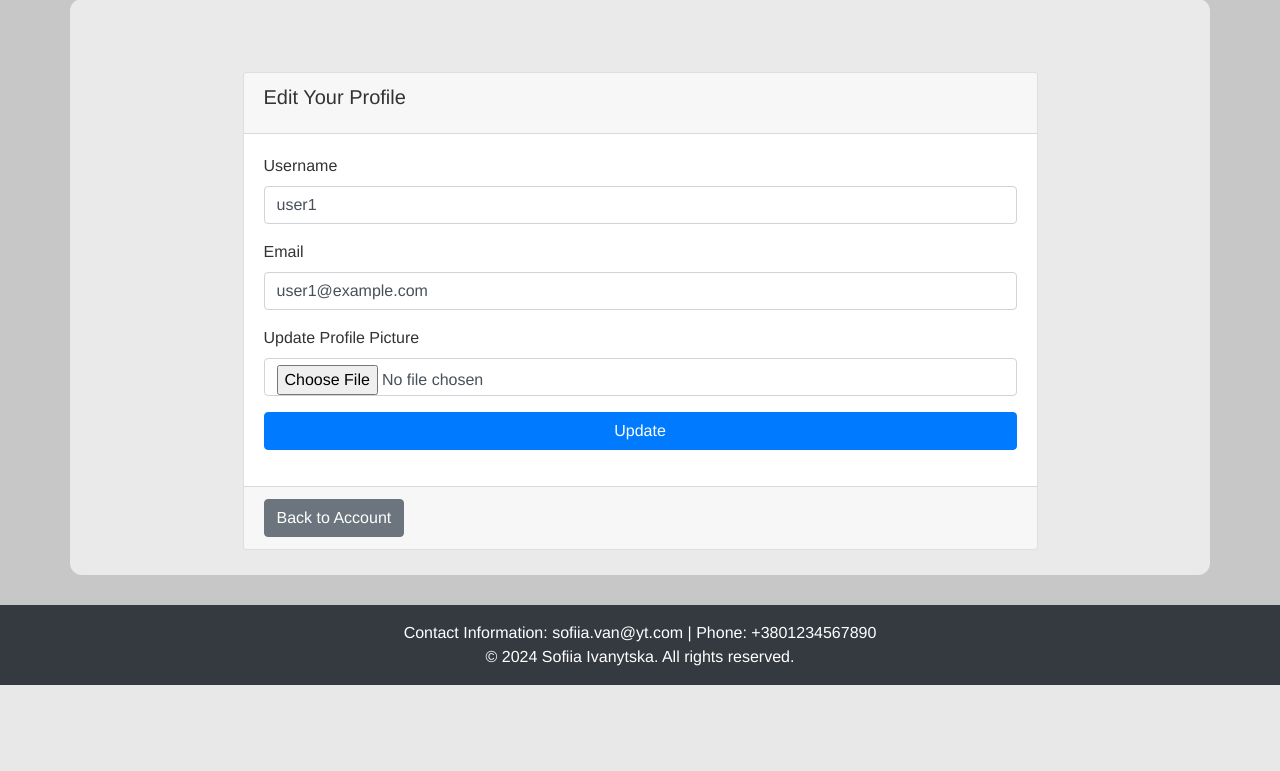
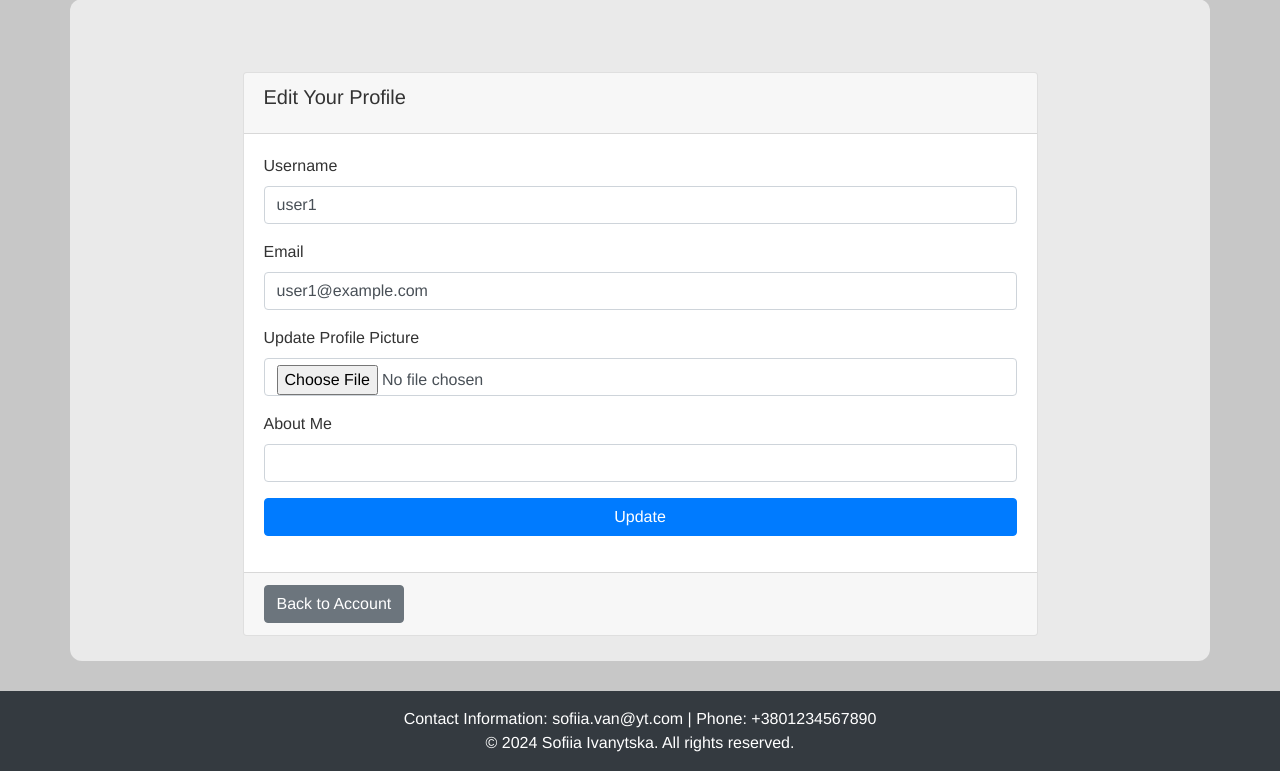
Before and after one commit to 1vanytska/flask-app-lab, a Flask app: page /users/edit_profile in a window 1280 px wide. Shown: the part 121-892 px from the top of the page. Before the commit the page ends 806 px from the top, so only its background shows below. Run offline with Flask 3, Linux system fonts and the light colour scheme; a user stored in the database is signed in; some libraries are stand-ins or nearby versions.

Commit message:
Add about_me, last_seen - Task 6

```diff
--- a/app/users/forms.py
+++ b/app/users/forms.py
@@ -49,6 +49,7 @@ class UpdateAccountForm(FlaskForm):
     username = StringField('Username', validators=[DataRequired(), Length(min=3, max=20), Regexp('^[A-Za-z][A-Za-z0-9_]*$', message="Username must start with a letter and contain only letters, numbers, and underscores")])
     email = StringField('Email', validators=[DataRequired(), Email()])
     picture = FileField('Update Profile Picture', validators=[FileAllowed(['jpg', 'png', 'jpeg'], 'Images only!')])  # Додаємо поле для зображень
+    about_me = StringField('About Me', validators=[Length(max=200)])
     submit = SubmitField('Update')
 
     def validate_username(self, username):
--- a/app/users/templates/users/account.html
+++ b/app/users/templates/users/account.html
@@ -17,6 +17,8 @@
         <div class="col-md-8">
             <h2>{{ user.username }}</h2>
             <p><strong>Email:</strong> {{ user.email }}</p>
+            <p><strong>About Me:</strong> {{ user.about_me }}</p>
+            <p><strong>Last Seen:</strong> {{ user.last_seen.strftime('%Y-%m-%d %H:%M:%S') }}</p>
             <div>
                 <a href="{{ url_for('users.edit_profile') }}" class="btn btn-primary">Edit Profile</a>
             </div><br>
--- a/app/users/templates/users/edit_profile.html
+++ b/app/users/templates/users/edit_profile.html
@@ -1,4 +1,3 @@
-<!-- templates/users/edit_profile.html -->
 {% extends 'base.html' %}
 
 {% block title %} Edit Profile {% endblock %}
@@ -39,6 +38,14 @@
                     </div>
 
                     <div class="form-group mb-3">
+                        {{ form.about_me.label(class="form-control-label") }}
+                        {{ form.about_me(class="form-control") }}
+                        {% for error in form.about_me.errors %}
+                            <small class="text-danger">{{ error }}</small><br>
+                        {% endfor %}
+                    </div>
+
+                    <div class="form-group mb-3">
                         {{ form.submit(class="btn btn-primary btn-block") }}
                     </div>
                 </form>
--- a/app/users/views.py
+++ b/app/users/views.py
@@ -10,15 +10,6 @@ from flask_login import login_user, logout_user, current_user, login_required
 from .forms import UpdateAccountForm
 from werkzeug.utils import secure_filename
 
-# app/users/views.py
-import os
-import uuid
-from flask import current_app, flash, redirect, render_template, url_for
-from app import db
-from app.users.forms import UpdateAccountForm
-from flask_login import login_required, current_user
-from werkzeug.utils import secure_filename
-
 @user_bp.route("/edit_profile", methods=['GET', 'POST'])
 @login_required
 def edit_profile():
@@ -27,6 +18,7 @@ def edit_profile():
     if form.validate_on_submit():
         current_user.username = form.username.data
         current_user.email = form.email.data
+        current_user.about_me = form.about_me.data
 
         if form.picture.data:
             picture_file = save_picture(form.picture.data)
@@ -39,6 +31,7 @@ def edit_profile():
     elif request.method == 'GET':
         form.username.data = current_user.username
         form.email.data = current_user.email
+        form.about_me.data = current_user.about_me
 
     return render_template('edit_profile.html', form=form)
 
@@ -81,6 +74,8 @@ def login():
         user = User.query.filter_by(username=username).first()
         if user and user.check_password(password):
             login_user(user, remember=form.remember.data)
+            user.last_seen = datetime.now()
+            db.session.commit()
             flash('Successfully logged in!', 'success')
             return redirect(url_for('users.account'))
         flash("Invalid username or password.", "danger")
@@ -89,6 +84,8 @@ def login():
 @user_bp.route("/account", methods=['GET', 'POST'])
 @login_required
 def account():
+    current_user.last_seen = datetime.now()
+    db.session.commit()
     return render_template('account.html', user=current_user)
 
 @user_bp.route("/logout", methods=['GET'])
```
Also changed, not shown: app/users/models.py (+7 -0 lines), migrations/versions/090ba6ef67ce_add_about_me_last_seen.py (added, +34 -0 lines), instance/data.sqlite.
